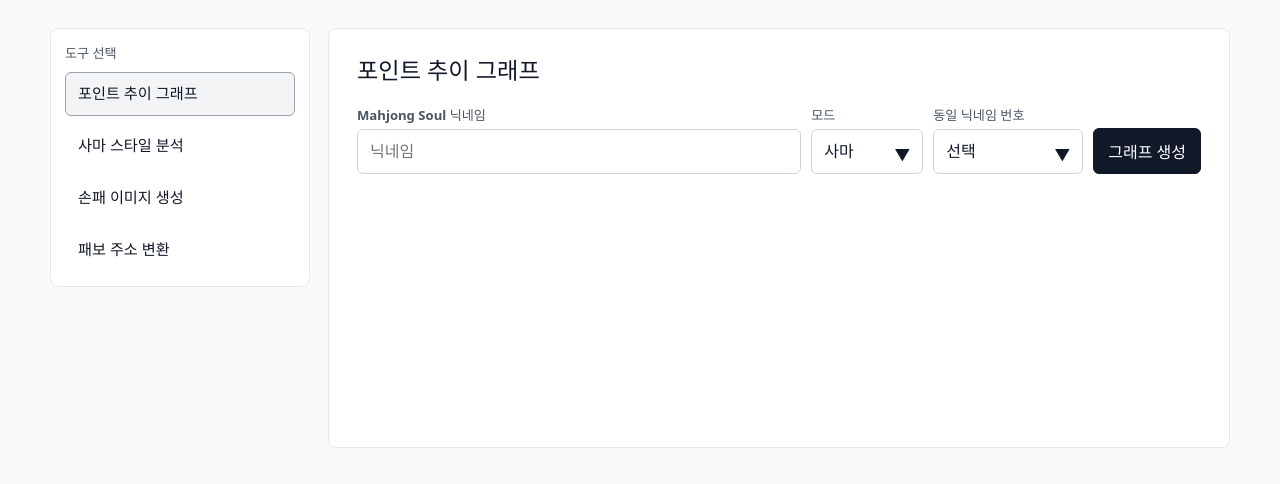
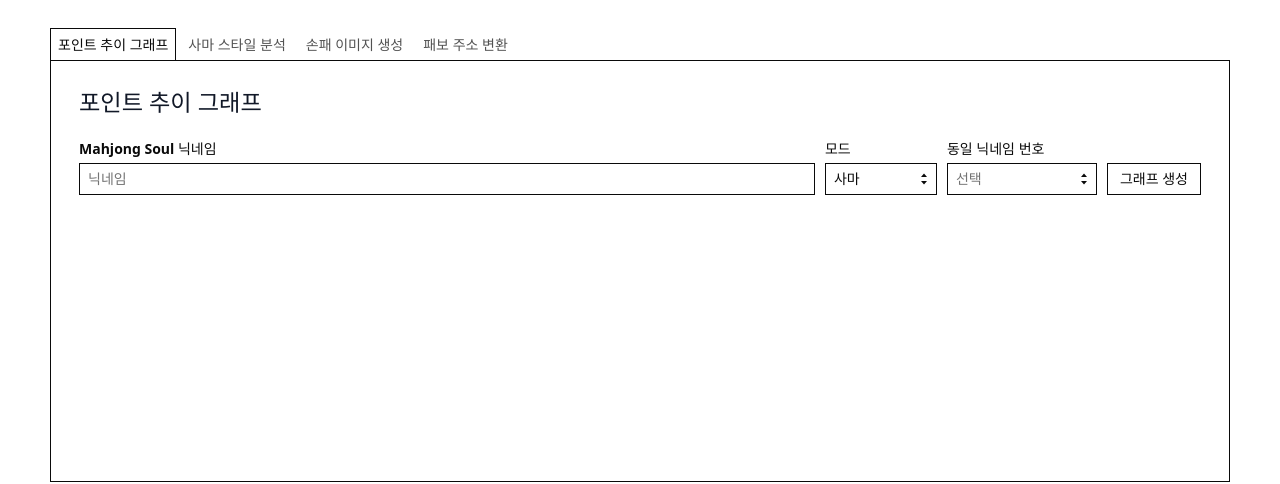
Before and after one commit to 4n3u/MajsoulGraph, a React (Vite) app in the folder client/: page / in a window 1280 px wide. Shown: the top 484 px of the page. Built offline with nearby package versions, Linux system fonts and the light colour scheme.

Commit message:
fix: match base ui example styling

```diff
--- a/client/src/components/AppShell.tsx
+++ b/client/src/components/AppShell.tsx
@@ -5,7 +5,6 @@ import { PaipuConverter } from "../features/PaipuConverter";
 import { PointTrendGraph } from "../features/PointTrendGraph";
 import { StyleAnalysis } from "../features/StyleAnalysis";
 import { ToolPlaceholder } from "./ToolPlaceholder";
-import { useMediaQuery } from "./useMediaQuery";
 
 type ToolId = "points" | "style" | "hand" | "paipu";
 
@@ -54,26 +53,24 @@ function renderTool(tool: (typeof tools)[number]) {
 
 export function AppShell() {
   const [selectedTool, setSelectedTool] = useState<ToolId>("points");
-  const isMobile = useMediaQuery("(max-width: 768px)");
 
   return (
     <Tabs.Root
       className="app-shell"
       value={selectedTool}
       onValueChange={(value) => setSelectedTool(value as ToolId)}
-      orientation={isMobile ? "horizontal" : "vertical"}
     >
       <div className="app-layout">
-        <aside className="tool-nav" aria-label="도구">
-          <div className="nav-heading">도구 선택</div>
+        <nav className="tool-nav" aria-label="도구">
           <Tabs.List className="tool-tabs" aria-label="도구 선택">
             {tools.map((tool) => (
               <Tabs.Tab className="tool-tab" key={tool.id} value={tool.id}>
                 {tool.label}
               </Tabs.Tab>
             ))}
+            <Tabs.Indicator className="tool-tab-indicator" />
           </Tabs.List>
-        </aside>
+        </nav>
 
         <main className="workspace">
           {tools.map((tool) => (
--- a/client/src/components/BaseControls.tsx
+++ b/client/src/components/BaseControls.tsx
@@ -42,6 +42,67 @@ type CheckboxFieldProps = {
 
 function cx(...classNames: Array<string | false | null | undefined>) {
   return classNames.filter(Boolean).join(" ");
+}
+
+function CaretUpDownIcon(props: ComponentPropsWithoutRef<"svg">) {
+  return (
+    <svg
+      width="16"
+      height="16"
+      viewBox="0 0 16 16"
+      fill="currentColor"
+      {...props}
+      style={{ display: "block", ...props.style }}
+    >
+      <path d="M11 10H5l3 3.5zm0-4H5l3-3.5z" />
+    </svg>
+  );
+}
+
+function CaretUpIcon(props: ComponentPropsWithoutRef<"svg">) {
+  return (
+    <svg
+      width="16"
+      height="16"
+      viewBox="0 0 16 16"
+      fill="currentColor"
+      {...props}
+      style={{ display: "block", ...props.style }}
+    >
+      <path d="M12 10H4l4-4.5z" />
+    </svg>
+  );
+}
+
+function CaretDownIcon(props: ComponentPropsWithoutRef<"svg">) {
+  return (
+    <svg
+      width="16"
+      height="16"
+      viewBox="0 0 16 16"
+      fill="currentColor"
+      {...props}
+      style={{ display: "block", ...props.style }}
+    >
+      <path d="M12 6H4l4 4.5z" />
+    </svg>
+  );
+}
+
+function CheckIcon(props: ComponentPropsWithoutRef<"svg">) {
+  return (
+    <svg
+      width="16"
+      height="16"
+      viewBox="0 0 16 16"
+      fill="none"
+      stroke="currentColor"
+      {...props}
+      style={{ display: "block", ...props.style }}
+    >
+      <path d="m2.5 8.5 4 4 7-9" />
+    </svg>
+  );
 }
 
 export function TextField({
@@ -90,23 +151,31 @@ export function SelectField<Value extends string>({
       <div className={cx("base-field base-select-field", fieldClassName)}>
         <Select.Label className="base-field-label">{label}</Select.Label>
         <Select.Trigger aria-label={String(label)} className="base-select-trigger" disabled={disabled}>
-          <Select.Value placeholder="선택" />
-          <Select.Icon aria-hidden className="base-select-icon" />
+          <Select.Value className="base-select-value" placeholder="선택" />
+          <Select.Icon aria-hidden className="base-select-icon">
+            <CaretUpDownIcon />
+          </Select.Icon>
         </Select.Trigger>
       </div>
       <Select.Portal>
-        <Select.Positioner alignItemWithTrigger={false} sideOffset={6}>
+        <Select.Positioner className="base-select-positioner" sideOffset={4}>
           <Select.Popup className="base-select-popup">
+            <Select.ScrollUpArrow className="base-select-scroll-arrow">
+              <CaretUpIcon />
+            </Select.ScrollUpArrow>
             <Select.List className="base-select-list">
               {options.map((option) => (
                 <Select.Item className="base-select-item" key={option.value} value={option.value}>
-                  <Select.ItemText>{option.label}</Select.ItemText>
                   <Select.ItemIndicator aria-hidden className="base-select-item-indicator">
-                    <span className="base-select-check-mark" />
+                    <CheckIcon />
                   </Select.ItemIndicator>
+                  <Select.ItemText className="base-select-item-text">{option.label}</Select.ItemText>
                 </Select.Item>
               ))}
             </Select.List>
+            <Select.ScrollDownArrow className="base-select-scroll-arrow">
+              <CaretDownIcon />
+            </Select.ScrollDownArrow>
           </Select.Popup>
         </Select.Positioner>
       </Select.Portal>
@@ -131,7 +200,7 @@ export function CheckboxField({
         onCheckedChange={(nextChecked) => onCheckedChange(nextChecked)}
       >
         <Checkbox.Indicator aria-hidden className="base-checkbox-indicator">
-          <span className="base-checkbox-check-mark" />
+          <CheckIcon />
         </Checkbox.Indicator>
       </Checkbox.Root>
       <span>{label}</span>
--- a/client/src/styles.css
+++ b/client/src/styles.css
@@ -1,6 +1,6 @@
 :root {
   color: #111827;
-  background: #f8fafc;
+  background: #ffffff;
   font-family: system-ui, -apple-system, BlinkMacSystemFont, "Segoe UI", sans-serif;
   font-synthesis: none;
   text-rendering: optimizeLegibility;
@@ -46,80 +46,117 @@ h1 {
 
 .app-layout {
   display: grid;
-  gap: 18px;
-  grid-template-columns: minmax(220px, 260px) minmax(0, 1fr);
+  grid-template-columns: minmax(0, 1fr);
   margin: 0 auto;
   max-width: 1180px;
 }
 
 .tool-nav {
   align-self: start;
-  background: var(--surface);
-  border: 1px solid var(--border-subtle);
-  border-radius: 8px;
-  padding: 14px;
-}
-
-.nav-heading {
-  color: var(--text-muted);
-  font-size: 0.82rem;
-  font-weight: 700;
-  margin-bottom: 10px;
+  min-width: 0;
+  overflow-x: auto;
+  scrollbar-width: thin;
 }
 
 .tool-tabs {
   display: flex;
-  flex-direction: column;
-  gap: 8px;
+  gap: 0.25rem;
+  margin-bottom: -1px;
+  min-width: max-content;
+  position: relative;
+  z-index: 1;
 }
 
 .tool-tab {
   align-items: center;
-  background: transparent;
-  border: 1px solid transparent;
-  border-radius: 6px;
-  color: var(--text);
+  background: none;
+  border: 0;
+  box-sizing: border-box;
+  color: oklch(43.9% 0 0deg);
   cursor: pointer;
   display: flex;
-  font: inherit;
-  font-size: 0.95rem;
-  font-weight: 650;
+  flex: 0 0 auto;
+  font-family: inherit;
+  font-size: 0.875rem;
+  font-weight: 400;
+  height: calc(2rem + 1px);
   justify-content: flex-start;
-  line-height: 1.3;
-  min-height: 44px;
-  padding: 10px 12px;
+  line-height: 1.25rem;
+  margin: 0;
+  outline: 0;
+  padding-block: 0;
+  padding-inline: 0.5rem;
   text-align: left;
+  user-select: none;
+  white-space: nowrap;
+  word-break: keep-all;
+}
+
+@media (hover: hover) {
+  .tool-tab:hover {
+    color: oklch(14.5% 0 0deg);
+  }
+}
+
+.tool-tab:focus-visible {
+  outline: 2px solid oklch(14.5% 0 0deg);
+  outline-offset: -1px;
+}
+
+.tool-tab[data-active] {
+  color: oklch(14.5% 0 0deg);
+}
+
+.tool-tab-indicator {
+  background-color: white;
+  border-inline: 1px solid oklch(14.5% 0 0deg);
+  border-top: 1px solid oklch(14.5% 0 0deg);
+  box-sizing: border-box;
+  height: 100%;
+  left: 0;
+  position: absolute;
+  top: 0;
+  transition-duration: 150ms;
+  transition-property: translate, width;
+  transition-timing-function: ease-in-out;
+  translate: var(--active-tab-left);
+  width: var(--active-tab-width);
+  z-index: -1;
+}
+
+.workspace {
+  background-color: white;
+  border-block: 1px solid oklch(14.5% 0 0deg);
+  border-inline: 1px solid oklch(14.5% 0 0deg);
+  box-sizing: border-box;
+  display: grid;
+  grid-template-columns: minmax(0, 1fr);
+  min-height: 420px;
+  min-width: 0;
   width: 100%;
 }
 
-.tool-tab:hover {
-  background: var(--surface-hover);
-  border-color: var(--border);
+.tool-panel {
+  background-color: white;
+  box-sizing: border-box;
+  color: oklch(14.5% 0 0deg);
+  grid-area: 1 / 1;
+  min-height: 420px;
+  outline: 0;
+  width: 100%;
 }
 
-.tool-tab:focus-visible {
-  outline: 3px solid var(--focus);
-  outline-offset: 2px;
+.tool-panel:focus-visible {
+  outline: 2px solid oklch(14.5% 0 0deg);
+  outline-offset: -1px;
+  z-index: 1;
 }
 
-.tool-tab[aria-selected="true"] {
-  background: var(--surface-hover);
-  border-color: #9ca3af;
-  color: var(--text);
-}
-
-.workspace {
-  min-width: 0;
-}
-
-.tool-panel {
-  min-height: 420px;
+.tool-panel[hidden] {
+  display: none;
 }
 
 .tool-placeholder {
-  background: var(--surface);
-  border: 1px solid var(--border-subtle);
-  border-radius: 8px;
   min-height: 420px;
   padding: 28px;
 }
@@ -152,9 +189,6 @@ h1 {
 }
 
 .tool-card {
-  background: var(--surface);
-  border: 1px solid var(--border-subtle);
-  border-radius: 8px;
   min-height: 420px;
   padding: 28px;
 }
@@ -186,225 +220,268 @@ h1 {
 }
 
 .base-field {
-  display: grid;
-  gap: 6px;
+  align-items: flex-start;
+  display: flex;
+  flex-direction: column;
+  gap: 0.25rem;
   min-width: 0;
 }
 
 .base-field-label,
 .field-label {
-  color: var(--text-muted);
-  font-size: 0.82rem;
+  color: oklch(14.5% 0 0deg);
+  cursor: default;
+  font-size: 0.875rem;
   font-weight: 700;
-  line-height: 1.25;
+  line-height: 1.25rem;
 }
 
 .base-input,
 .base-select-trigger,
 .result-url {
-  background: var(--surface);
-  border: 1px solid var(--border);
-  border-radius: 6px;
-  color: var(--text);
-  font: inherit;
-  line-height: 1.45;
-  min-height: 44px;
+  background-color: white;
+  border: 1px solid oklch(14.5% 0 0deg);
+  border-radius: 0;
+  box-sizing: border-box;
+  color: oklch(14.5% 0 0deg);
+  font-family: inherit;
+  font-size: 0.875rem;
+  font-weight: 400;
+  height: 2rem;
+  line-height: 1.25rem;
+  margin: 0;
   min-width: 0;
-  padding: 10px 12px;
+  padding: 0 0.5rem;
   width: 100%;
 }
 
-.base-input:focus-visible,
+.base-input::placeholder,
+.base-select-value[data-placeholder] {
+  color: oklch(55.6% 0 0deg);
+}
+
+.base-input:focus,
 .base-select-trigger:focus-visible,
 .result-url:focus-visible {
-  outline: 3px solid var(--focus);
-  outline-offset: 2px;
+  outline: 2px solid oklch(14.5% 0 0deg);
+  outline-offset: -1px;
 }
 
 .base-input:disabled,
-.base-select-trigger:disabled {
-  background: var(--surface-hover);
-  color: #6b7280;
+.base-select-trigger[data-disabled] {
+  border-color: oklch(55.6% 0 0deg);
+  color: oklch(55.6% 0 0deg);
   cursor: not-allowed;
 }
 
 .base-select-trigger {
   align-items: center;
+  background-color: white;
   cursor: pointer;
   display: inline-flex;
-  gap: 12px;
+  gap: 0.75rem;
   justify-content: space-between;
+  line-height: 1;
+  padding-left: 0.5rem;
+  padding-right: 0.25rem;
+  user-select: none;
   text-align: left;
+  white-space: nowrap;
+}
+
+@media (hover: hover) {
+  .base-select-trigger:hover:not([data-disabled]),
+  .primary-button:hover:not([data-disabled]),
+  .secondary-button:hover:not([data-disabled]) {
+    background-color: oklch(97% 0 0deg);
+  }
+}
+
+.base-select-trigger[data-popup-open],
+.base-select-trigger:active:not([data-disabled]),
+.primary-button:active:not([data-disabled]),
+.secondary-button:active:not([data-disabled]) {
+  background-color: oklch(92.2% 0 0deg);
 }
 
 .base-select-icon {
   flex: 0 0 auto;
-  height: 16px;
-  position: relative;
-  width: 16px;
 }
 
-.base-select-icon::before {
-  border-bottom: 1.5px solid currentColor;
-  border-right: 1.5px solid currentColor;
-  content: "";
-  height: 7px;
-  left: 4px;
-  position: absolute;
-  top: 2px;
-  transform: rotate(45deg);
-  width: 7px;
+.base-select-positioner {
+  outline: none;
+  user-select: none;
+  z-index: 10;
 }
 
 .base-select-popup {
-  background: var(--surface);
-  border: 1px solid var(--border);
-  border-radius: 8px;
-  box-shadow: 0 14px 32px rgb(15 23 42 / 16%);
-  max-height: 260px;
+  background-clip: padding-box;
+  background-color: white;
+  border: 1px solid oklch(14.5% 0 0deg);
+  box-shadow: 0.25rem 0.25rem 0 rgb(0 0 0 / 12%);
+  box-sizing: border-box;
+  color: oklch(14.5% 0 0deg);
   min-width: var(--anchor-width);
-  overflow: auto;
-  padding: 4px;
-  z-index: 20;
+  outline: 0;
+  transform-origin: var(--transform-origin);
+  transition:
+    transform 100ms ease-out,
+    opacity 100ms ease-out;
+}
+
+.base-select-popup[data-starting-style],
+.base-select-popup[data-ending-style] {
+  opacity: 0;
+  transform: scale(0.98);
+}
+
+.base-select-popup[data-side="none"] {
+  min-width: calc(var(--anchor-width) + 1.75rem);
+  opacity: 1;
+  transform: translateY(1px);
+  transition: none;
 }
 
 .base-select-list {
-  display: grid;
-  gap: 2px;
+  box-sizing: border-box;
+  max-height: var(--available-height);
+  overflow-y: auto;
+  padding-block: 0.25rem;
+  position: relative;
+  scroll-padding-block: 1.5rem;
 }
 
 .base-select-item {
   align-items: center;
-  border-radius: 6px;
-  color: var(--text);
+  box-sizing: border-box;
   cursor: default;
-  display: flex;
-  font-size: 0.92rem;
-  justify-content: space-between;
-  line-height: 1.35;
-  min-height: 36px;
-  padding: 8px 10px;
+  display: grid;
+  font-size: 0.875rem;
+  gap: 0.5rem;
+  grid-template-columns: 1rem 1fr;
+  line-height: 1.25rem;
+  outline: 0;
+  padding-block: 0.375rem;
+  padding-left: 0.625rem;
+  padding-right: 1rem;
+  user-select: none;
 }
 
 .base-select-item[data-highlighted] {
-  background: var(--surface-hover);
-}
-
-.base-select-item[data-selected] {
-  font-weight: 750;
+  background-color: oklch(14.5% 0 0deg);
+  color: white;
 }
 
 .base-select-item-indicator {
-  height: 14px;
-  margin-left: 12px;
-  position: relative;
-  width: 14px;
+  grid-column-start: 1;
 }
 
-.base-select-check-mark::before {
-  border-bottom: 2px solid currentColor;
-  border-right: 2px solid currentColor;
+.base-select-item-text {
+  grid-column-start: 2;
+}
+
+.base-select-scroll-arrow {
+  align-items: center;
+  background-color: white;
+  cursor: default;
+  display: flex;
+  font-size: 0.75rem;
+  height: 1rem;
+  justify-content: center;
+  text-align: center;
+  width: 100%;
+  z-index: 1;
+}
+
+.base-select-scroll-arrow::before {
   content: "";
-  height: 9px;
-  left: 4px;
+  height: 100%;
+  left: 0;
   position: absolute;
-  top: 0;
-  transform: rotate(45deg);
-  width: 5px;
+  width: 100%;
 }
 
 .base-checkbox-field {
   align-items: center;
-  color: var(--text);
+  color: oklch(14.5% 0 0deg);
   display: inline-flex;
-  font-weight: 700;
-  gap: 8px;
-  line-height: 1.4;
+  font-size: 0.875rem;
+  font-weight: 400;
+  gap: 0.5rem;
+  line-height: 1.25rem;
   margin-top: 2px;
 }
 
 .base-checkbox {
   align-items: center;
-  background: var(--surface);
-  border: 1px solid var(--border);
-  border-radius: 4px;
+  background-color: white;
+  border: 1px solid oklch(14.5% 0 0deg);
+  border-radius: 0;
+  box-sizing: border-box;
+  color: white;
   cursor: pointer;
   display: inline-flex;
-  height: 18px;
+  flex-shrink: 0;
+  height: 1rem;
   justify-content: center;
-  width: 18px;
+  margin: 0;
+  padding: 0;
+  width: 1rem;
 }
 
 .base-checkbox:focus-visible {
-  outline: 3px solid var(--focus);
-  outline-offset: 3px;
+  outline: 2px solid oklch(14.5% 0 0deg);
+  outline-offset: 2px;
 }
 
-.base-checkbox[data-checked] {
-  background: var(--text);
-  border-color: var(--text);
-  color: var(--surface);
+.base-checkbox[data-checked],
+.base-checkbox[data-indeterminate] {
+  background-color: oklch(14.5% 0 0deg);
+  color: white;
 }
 
 .base-checkbox-indicator {
-  height: 12px;
-  position: relative;
-  width: 12px;
+  display: flex;
 }
 
-.base-checkbox-check-mark::before {
-  border-bottom: 2px solid currentColor;
-  border-right: 2px solid currentColor;
-  content: "";
-  height: 8px;
-  left: 4px;
-  position: absolute;
-  top: 0;
-  transform: rotate(45deg);
-  width: 4px;
+.base-checkbox-indicator[data-unchecked] {
+  display: none;
 }
 
 .primary-button,
 .secondary-button {
-  border-radius: 6px;
+  align-items: center;
+  background-color: white;
+  border: 1px solid oklch(14.5% 0 0deg);
+  border-radius: 0;
+  box-sizing: border-box;
+  color: oklch(14.5% 0 0deg);
   cursor: pointer;
-  font: inherit;
-  font-weight: 700;
-  min-height: 44px;
-  padding: 10px 14px;
-}
-
-.primary-button {
-  background: #111827;
-  border: 1px solid #111827;
-  color: #ffffff;
-}
-
-.primary-button:hover {
-  background: #374151;
-  border-color: #374151;
-}
-
-.secondary-button {
-  background: var(--surface);
-  border: 1px solid var(--border);
-  color: var(--text);
-}
-
-.secondary-button:hover {
-  background: var(--surface-hover);
+  display: flex;
+  font-family: inherit;
+  font-size: 0.875rem;
+  font-weight: 400;
+  gap: 0.5rem;
+  height: 2rem;
+  justify-content: center;
+  line-height: 1;
+  margin: 0;
+  padding: 0 0.75rem;
+  user-select: none;
+  white-space: nowrap;
 }
 
 .primary-button:focus-visible,
 .secondary-button:focus-visible {
-  outline: 3px solid var(--focus);
-  outline-offset: 2px;
+  outline: 2px solid oklch(14.5% 0 0deg);
+  outline-offset: -1px;
 }
 
-.primary-button:disabled,
-.secondary-button:disabled {
+.primary-button[data-disabled],
+.secondary-button[data-disabled] {
+  border-color: oklch(55.6% 0 0deg);
+  color: oklch(55.6% 0 0deg);
   cursor: not-allowed;
-  opacity: 0.64;
 }
 
 .form-error {
@@ -648,24 +725,11 @@ h1 {
   }
 
   .app-layout {
-    gap: 14px;
     grid-template-columns: 1fr;
   }
 
-  .tool-nav {
-    padding: 12px;
-  }
-
-  .tool-tabs {
-    flex-flow: row wrap;
-  }
-
-  .tool-tab {
-    flex: 1 1 150px;
-    min-height: 48px;
-  }
-
   .tool-panel,
+  .workspace,
   .tool-placeholder {
     min-height: 320px;
   }
```
Also changed, not shown: 2 other files (tests, documents, lock files or other folders).
